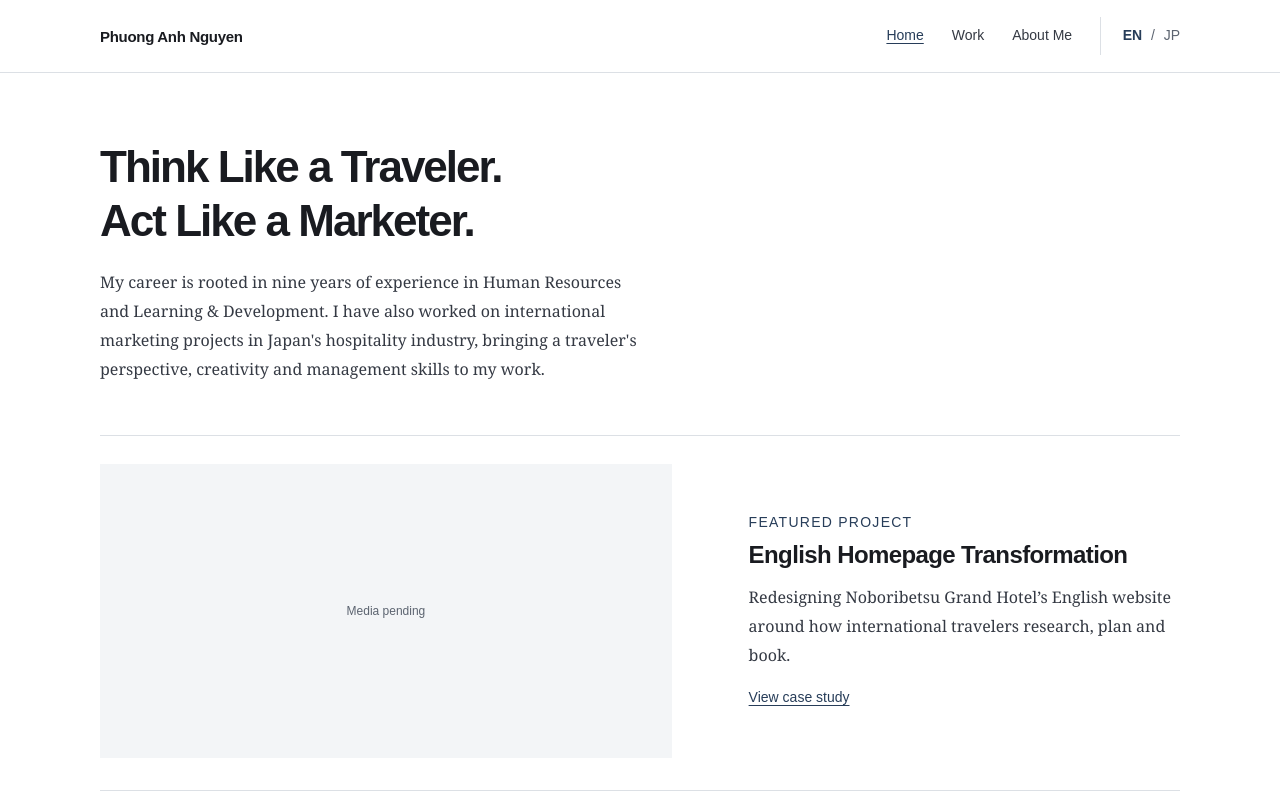
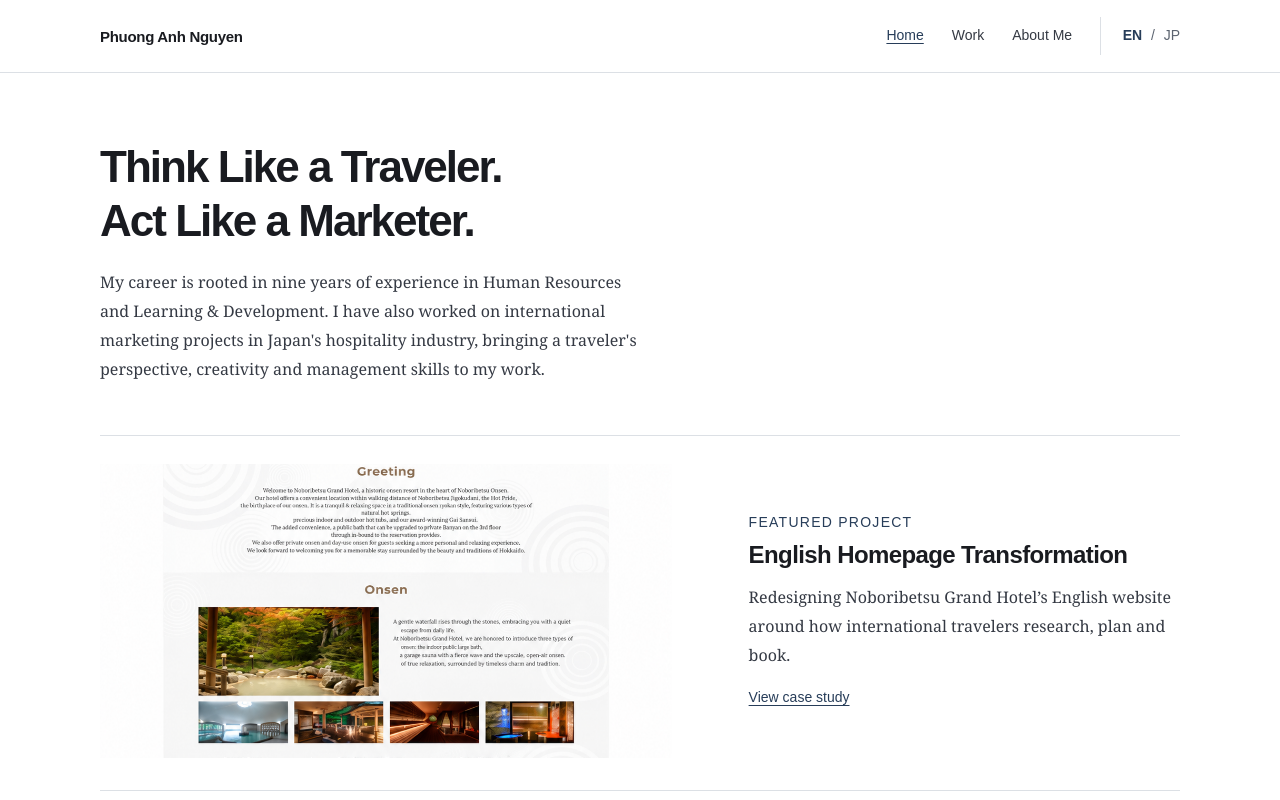
Before and after one commit to phuonganhngh/mkt, a Next.js app: page / in a window 1280 px wide. Shown: the top 800 px of the page. Built offline with nearby package versions, Linux system fonts and the light colour scheme.

Commit message:
Display uploaded homepage comparisons and design images on portfolio

```diff
--- a/app/styles.css
+++ b/app/styles.css
@@ -229,6 +229,8 @@ th { font-weight: 500; }
 .website-before-after .section-media { margin: 0; }
 .website-before-after .empty-gallery { max-width: none; aspect-ratio: 1.1; }
 .website-before-after .media-gallery { grid-template-columns: 1fr; }
+.website-before-after .media-trigger { aspect-ratio: 3 / 4; background: transparent; }
+.website-before-after .media-trigger img { object-fit: contain; }
 .website-before-after figcaption { margin-top: .55rem; color: var(--ink); font: 500 .875rem/1.4 var(--ui); letter-spacing: .06em; }
 @media (max-width: 520px) {
   .challenge-detail { padding-right: .3rem; }
--- a/content/media.ts
+++ b/content/media.ts
@@ -20,7 +20,31 @@ export type Media = {
 type ProjectMedia = { cover?: ImageAsset; groups: Record<string, Media[]> };
 
 const media: Record<Category, ProjectMedia> = {
-  website: { groups: { "design-screens": [], "improvement-screens": [], "before-homepage": [], "after-homepage": [] } },
+  website: {
+    cover: {
+      src: "/media/website/homepage-after.png",
+      alt: {
+        en: "Redesigned English homepage of Noboribetsu Grand Hotel",
+        ja: "登別グランドホテルの英語版公式サイト リニューアル後のホームページ",
+      },
+    },
+    groups: {
+      "design-screens": [],
+      "improvement-screens": [],
+      "before-homepage": [{
+        kind: "image",
+        src: "/media/website/homepage-before.png",
+        alt: { en: "Original English homepage before redesign", ja: "リニューアル前の英語版ホームページ" },
+        caption: { en: "BEFORE", ja: "BEFORE" },
+      }],
+      "after-homepage": [{
+        kind: "image",
+        src: "/media/website/homepage-after.png",
+        alt: { en: "English homepage after redesign", ja: "リニューアル後の英語版ホームページ" },
+        caption: { en: "AFTER", ja: "AFTER" },
+      }],
+    },
+  },
   social: { groups: { examples: [] } },
   visual: {
     groups: {
@@ -48,6 +72,12 @@ const media: Record<Category, ProjectMedia> = {
           src: "/media/visual/design-email-banner-04.png",
           alt: { en: "Email signature banner design 04", ja: "メール署名バナーのデザイン 04" },
           caption: { en: "Email Signature Banner 04", ja: "メール署名バナー 04" },
+        },
+        {
+          kind: "image",
+          src: "/media/visual/social-post-example.png",
+          alt: { en: "Designed social media post", ja: "SNS投稿用に制作したデザイン" },
+          caption: { en: "Social Media Post Design", ja: "SNS投稿デザイン" },
         },
         {
           kind: "image",
```
